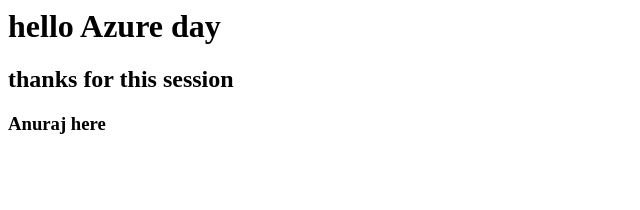
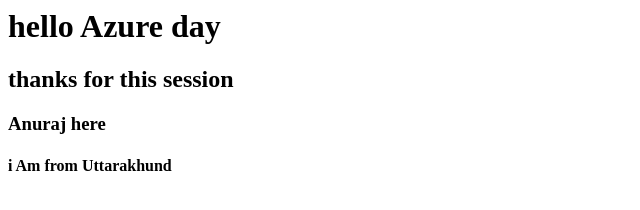
Before and after one commit to anurajbhandari5/gitazure, a plain HTML site: page index.html in a window 1280 px wide. Shown: the whole page, without its empty margins (0-640 px from the left). Drawn offline with Linux system fonts and the light colour scheme.

Commit message:
update index

```diff
--- a/index.html
+++ b/index.html
@@ -4,5 +4,6 @@
 
   <h2>thanks for this session</h2>
   <h3>Anuraj here</h3>
+  <h4>i Am from Uttarakhund</h4>
   </body>
 </html?
```
